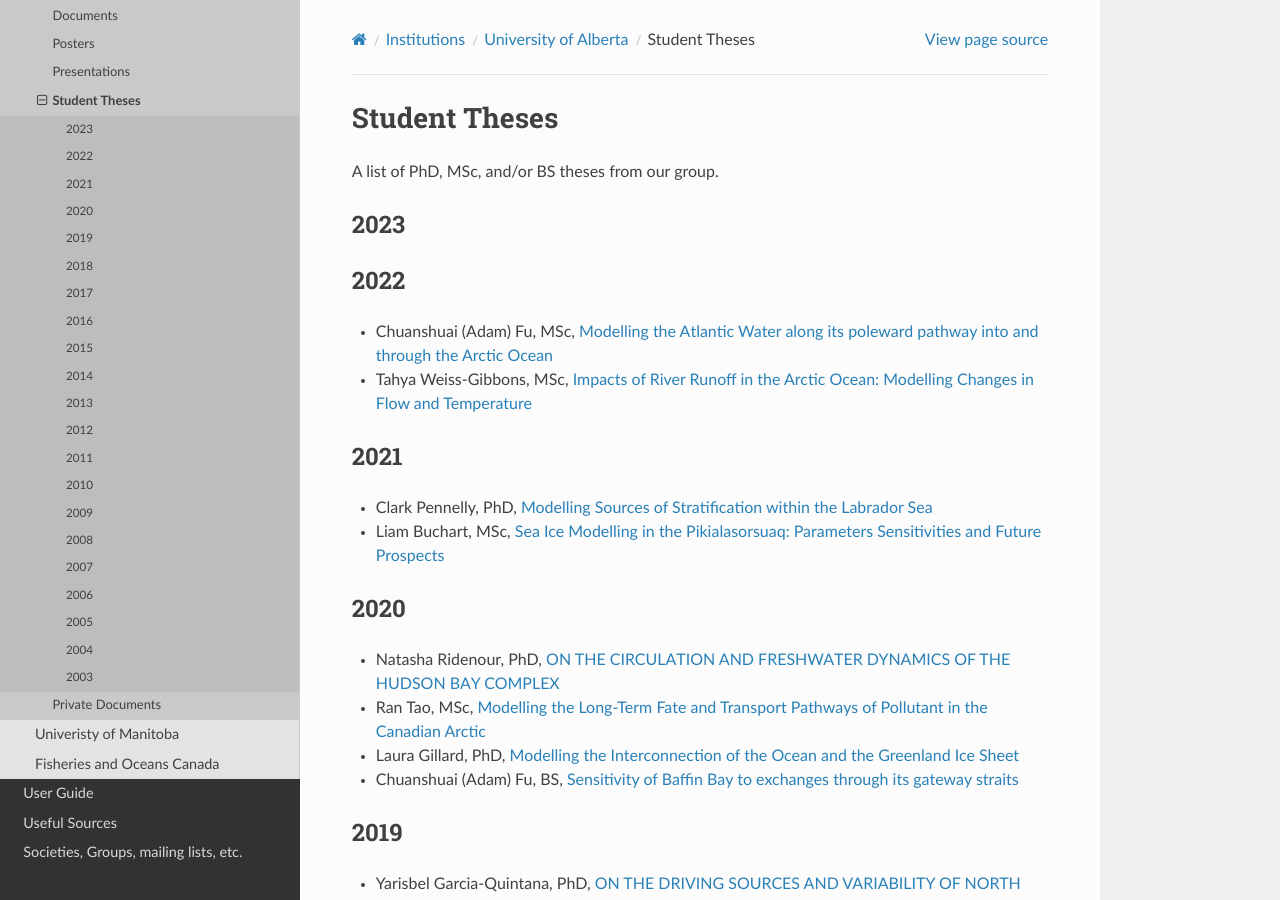
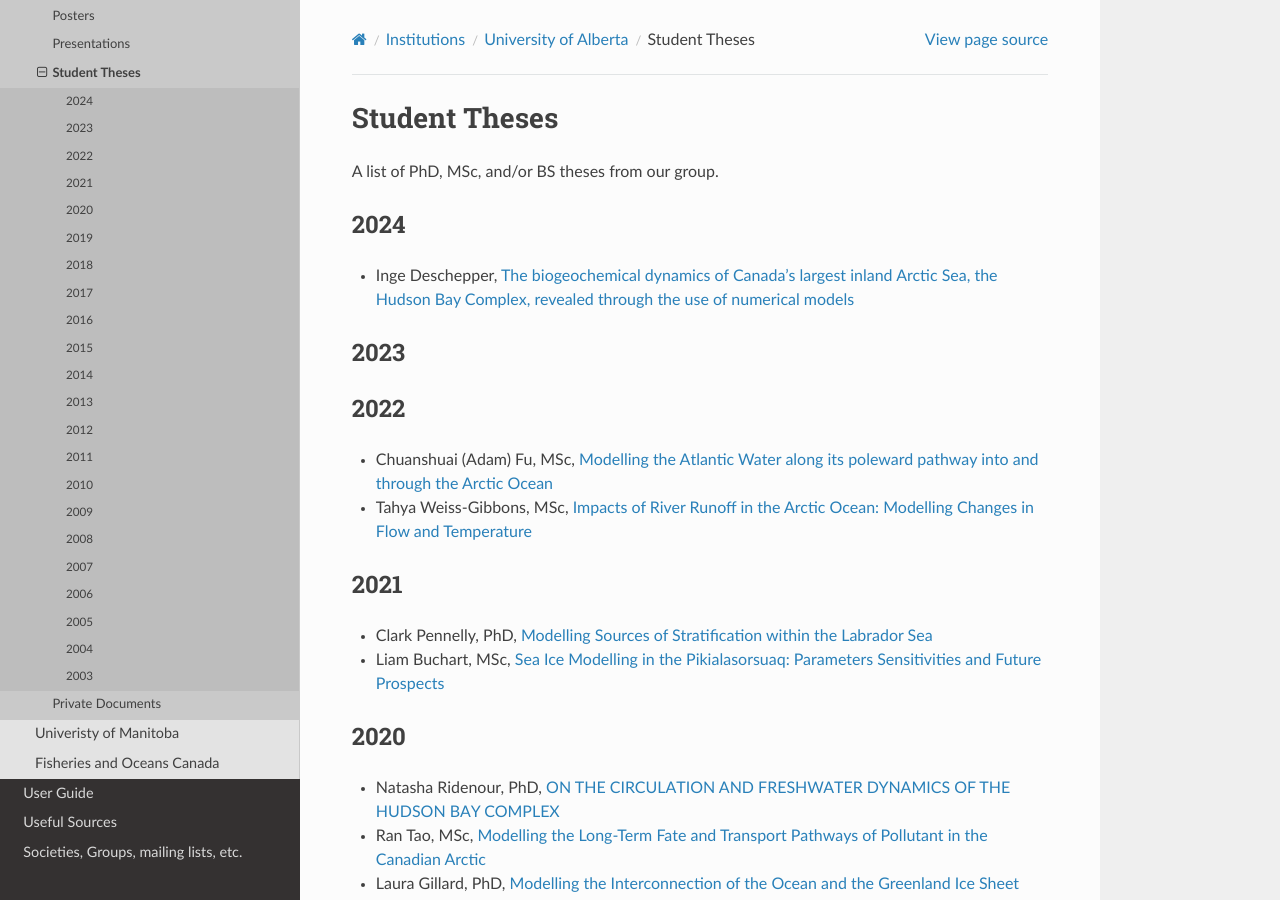
Before and after one commit to UofA-NEMO/Canadian-NEMO-Ocean-Modelling-Forum-Community-of-Practice, a Sphinx documentation site: the page built from docs/Institutions/UofA/Student_Theses.rst, in a window 1280 px wide and 900 px high. Built offline with Sphinx 7.4.7 and the Read the Docs theme 2.0.0, drawn with Linux system fonts in a browser that asks for light colours; pages that are not in the unit, such as notebooks, are missing from menus.

Commit message:
Update Student_Theses.rst

```diff
--- a/docs/Institutions/UofA/Student_Theses.rst
+++ b/docs/Institutions/UofA/Student_Theses.rst
@@ -3,6 +3,10 @@ Student Theses
 
 A list of PhD, MSc, and/or BS theses from our group.
 
+
+2024
+----
+* Inge Deschepper, `The biogeochemical dynamics of Canada's largest inland Arctic Sea, the Hudson Bay Complex, revealed through the use of numerical models <https://corpus.ulaval.ca/entities/publication/17377f82-0178-440b-a450-6fd4965e8a14>`_
 
 
 2023
```
